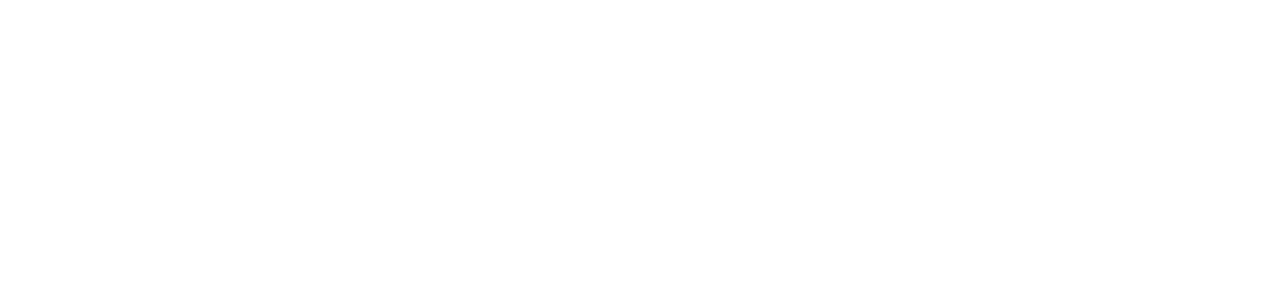
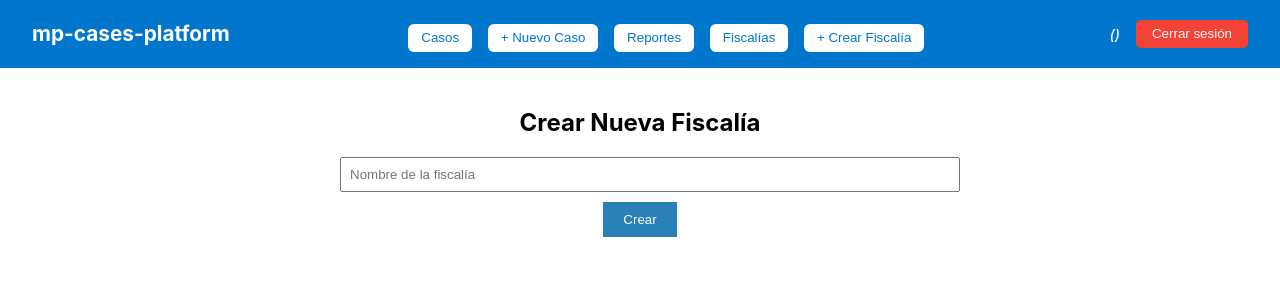
Before and after one commit to SergioFerrer9/mp-cases-platform, a React (Create React App) app in the folder frontend/: page /fiscalias/crear in a window 1280 px wide. Before the commit this address had no page. Shown: the top 300 px of the page. Built offline with nearby package versions, Linux system fonts and the light colour scheme; the HTML template or start-up script is replaced by a standard one.

Commit message:
Add Fiscalias en frontend

```diff
--- a/frontend/src/App.js
+++ b/frontend/src/App.js
@@ -4,6 +4,8 @@
 import CrearCasoPage from './pages/CrearCasoPage';
 import ReportesPage from './pages/ReportesPage';
 import RegisterPage from './pages/RegisterPage';
+import FiscaliasPage from './pages/FiscaliasPage';
+import CrearFiscaliaPage from './pages/CrearFiscaliaPage';
 
 function App() {
   return (
@@ -14,6 +16,8 @@
         <Route path="/casos/crear" element={<CrearCasoPage />} />
         <Route path="/reportes" element={<ReportesPage />} />
         <Route path="/registro" element={<RegisterPage />} />
+        <Route path="/fiscalias" element={<FiscaliasPage />} />
+        <Route path="/fiscalias/crear" element={<CrearFiscaliaPage />} />
       </Routes>
     </Router>
   );
--- a/frontend/src/components/Navbar.js
+++ b/frontend/src/components/Navbar.js
@@ -23,6 +23,8 @@
         <button onClick={() => navigate('/casos')} className="nav-btn">Casos</button>
         <button onClick={() => navigate('/casos/crear')} className="nav-btn">+ Nuevo Caso</button>
         <button onClick={() => navigate('/reportes')} className="nav-btn">Reportes</button>
+        <button onClick={() => navigate('/fiscalias')} className="nav-btn">Fiscalías</button>
+        <button onClick={() => navigate('/fiscalias/crear')} className="nav-btn">+ Crear Fiscalía</button>
       </div>
       <div className="navbar-right">
         <span className="user-info">
--- /dev/null
+++ b/frontend/src/pages/CrearFiscaliaPage.css
@@ -0,0 +1,34 @@
+.fiscalias-container, .crear-fiscalia-container {
+    max-width: 600px;
+    margin: 0 auto;
+    padding: 20px;
+    text-align: center;
+  }
+
+  .fiscalias-table {
+    width: 100%;
+    border-collapse: collapse;
+  }
+
+  .fiscalias-table th, .fiscalias-table td {
+    border: 1px solid #ddd;
+    padding: 8px;
+  }
+
+  .fiscalias-table th {
+    background-color: #f4f4f4;
+  }
+
+  form input {
+    padding: 8px;
+    margin-bottom: 10px;
+    width: 100%;
+  }
+
+  form button {
+    padding: 10px 20px;
+    background-color: #2a80b9;
+    color: white;
+    border: none;
+    cursor: pointer;
+  }
--- /dev/null
+++ b/frontend/src/pages/CrearFiscaliaPage.js
@@ -0,0 +1,47 @@
+import React, { useState } from 'react';
+import axios from 'axios';
+import Navbar from '../components/Navbar';
+import './CrearFiscaliaPage.css';
+
+const CrearFiscaliaPage = () => {
+  const [nombre, setNombre] = useState('');
+  const [mensaje, setMensaje] = useState('');
+  const token = localStorage.getItem('token');
+
+  const handleSubmit = async (e) => {
+    e.preventDefault();
+    setMensaje('');
+    try {
+      await axios.post(`${process.env.REACT_APP_API_AUTH}/fiscalias`,
+        { nombre },
+        { headers: { Authorization: `Bearer ${token}` } }
+      );
+      setMensaje('Fiscalía creada exitosamente');
+      setNombre('');
+    } catch (err) {
+      setMensaje('Error al crear fiscalía');
+    }
+  };
+
+  return (
+    <>
+      <Navbar />
+      <div className="crear-fiscalia-container">
+        <h2>Crear Nueva Fiscalía</h2>
+        <form onSubmit={handleSubmit}>
+          <input
+            type="text"
+            value={nombre}
+            onChange={(e) => setNombre(e.target.value)}
+            placeholder="Nombre de la fiscalía"
+            required
+          />
+          <button type="submit">Crear</button>
+        </form>
+        {mensaje && <p className="mensaje">{mensaje}</p>}
+      </div>
+    </>
+  );
+};
+
+export default CrearFiscaliaPage;
--- /dev/null
+++ b/frontend/src/pages/FiscaliasPage.css
@@ -0,0 +1,34 @@
+.fiscalias-container, .crear-fiscalia-container {
+    max-width: 600px;
+    margin: 0 auto;
+    padding: 20px;
+    text-align: center;
+  }
+
+  .fiscalias-table {
+    width: 100%;
+    border-collapse: collapse;
+  }
+
+  .fiscalias-table th, .fiscalias-table td {
+    border: 1px solid #ddd;
+    padding: 8px;
+  }
+
+  .fiscalias-table th {
+    background-color: #f4f4f4;
+  }
+
+  form input {
+    padding: 8px;
+    margin-bottom: 10px;
+    width: 100%;
+  }
+
+  form button {
+    padding: 10px 20px;
+    background-color: #2a80b9;
+    color: white;
+    border: none;
+    cursor: pointer;
+  }
--- /dev/null
+++ b/frontend/src/pages/FiscaliasPage.js
@@ -0,0 +1,55 @@
+import React, { useEffect, useState } from 'react';
+import axios from 'axios';
+import Navbar from '../components/Navbar';
+import './FiscaliasPage.css';
+
+const FiscaliasPage = () => {
+  const [fiscalias, setFiscalias] = useState([]);
+  const [error, setError] = useState('');
+  const token = localStorage.getItem('token');
+
+  useEffect(() => {
+    const fetchFiscalias = async () => {
+      try {
+        const res = await axios.get(`${process.env.REACT_APP_API_AUTH}/fiscalias`, {
+          headers: {
+            Authorization: `Bearer ${token}`
+          }
+        });
+        setFiscalias(res.data);
+      } catch (err) {
+        setError('Error al obtener las fiscalías');
+      }
+    };
+
+    fetchFiscalias();
+  }, [token]);
+
+  return (
+    <>
+      <Navbar />
+      <div className="fiscalias-container">
+        <h2>Fiscalías Registradas</h2>
+        {error && <div className="error">{error}</div>}
+        <table className="fiscalias-table">
+          <thead>
+            <tr>
+              <th>ID</th>
+              <th>Nombre</th>
+            </tr>
+          </thead>
+          <tbody>
+            {fiscalias.map(f => (
+              <tr key={f.id}>
+                <td>{f.id}</td>
+                <td>{f.nombre}</td>
+              </tr>
+            ))}
+          </tbody>
+        </table>
+      </div>
+    </>
+  );
+};
+
+export default FiscaliasPage;
```
Also changed, not shown: 2 other files (tests, documents, lock files or other folders).
